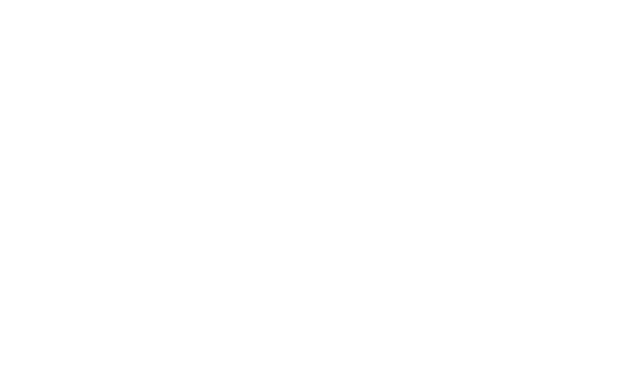
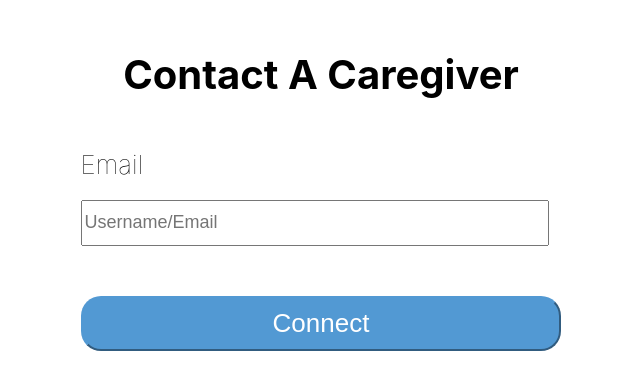
Before and after one commit to felicityy-li/HackRx2022, a React (Create React App) app in the folder frontend/hack-rx-2022/: page / in a window 1280 px wide. Before the commit this address had no page. Shown: the top 390 px of the page, without its empty margins (319-959 px from the left). Built offline with nearby package versions, Linux system fonts and the light colour scheme.

Commit message:
create connect caregivers page

```diff
--- a/frontend/hack-rx-2022/src/App.js
+++ b/frontend/hack-rx-2022/src/App.js
@@ -2,12 +2,14 @@
 import "./App.css";
 import LoginPage from "./pages/Login";
 import SignUpPage from "./pages/SignUp";
+import ContactCaregiversPage from "./pages/ContactCaregivers";
 
 function App() {
   return (
     <div className="App">
       <Router>
         <Routes>
+          <Route path="/" element={<ContactCaregiversPage />} />
           <Route path="/loginPage" element={<LoginPage />} />
           <Route path="/signUpPage" element={<SignUpPage />} />
         </Routes>
--- /dev/null
+++ b/frontend/hack-rx-2022/src/pages/ContactCaregivers.js
@@ -0,0 +1,26 @@
+import "../styles/authentication.css";
+import '../styles/contactCaregiver.css'
+
+export default function ContactCaregiversPage() {
+  return (
+    <div className="spiltScreen">
+      <div className="textRightSide">
+
+          <div></div>
+        <div className="title">Contact A Caregiver</div>
+
+        <div className="emailTextTitle">Email</div>
+
+        <form marginBottom="10px">
+          <label className="inputSection">
+            <input type="text" placeholder="Username/Email" className="input" />
+          </label>
+        </form>
+
+        <a href="/">
+          <button className="buttonAuth">Connect</button>
+        </a>
+      </div>
+    </div>
+  );
+}
--- a/frontend/hack-rx-2022/src/pages/Login.js
+++ b/frontend/hack-rx-2022/src/pages/Login.js
@@ -1,4 +1,4 @@
-import "./authentication.css";
+import "../styles/authentication.css";
 import give_care_logo from "../pictures/give_care_logo.png";
 
 export default function LoginPage() {
@@ -30,8 +30,6 @@
           <button className="buttonAuth">Login</button>
         </a>
       </div>
-
-      <div className="imagineLeftSide">{/* <img /> */}</div>
     </div>
   );
 }
--- a/frontend/hack-rx-2022/src/pages/SignUp.js
+++ b/frontend/hack-rx-2022/src/pages/SignUp.js
@@ -1,4 +1,4 @@
-import "./authentication.css";
+import "../styles/authentication.css";
 import give_care_logo from "../pictures/give_care_logo.png";
 
 export default function SignUpPage() {
@@ -37,8 +37,6 @@
           <button className="buttonAuth">Login</button>
         </a>
       </div>
-
-      <div className="imagineLeftSide">{/* <img /> */}</div>
     </div>
   );
 }
--- a/frontend/hack-rx-2022/src/pages/authentication.css
+++ b/frontend/hack-rx-2022/src/styles/authentication.css
@@ -20,6 +20,7 @@
     display: flex;
     flex-direction: column;
     flex-wrap: nowrap;
+    justify-content: center;
 }
 
 .title {
--- /dev/null
+++ b/frontend/hack-rx-2022/src/styles/contactCaregiver.css
@@ -0,0 +1,7 @@
+.emailTextTitle{
+    margin-top: 50px;
+    margin-bottom: -30px;
+    font-size: 26px;
+    font-weight: 3;
+    text-align: left;
+}
```
